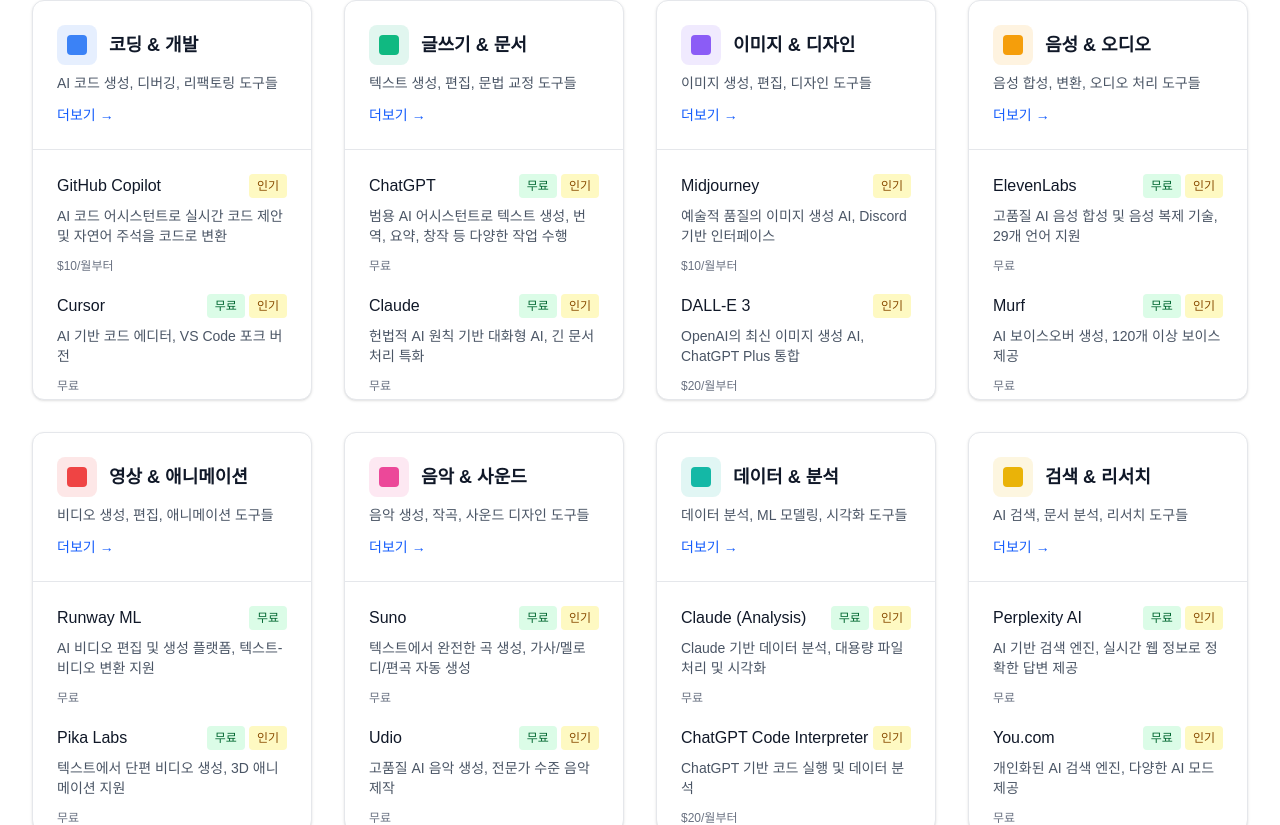
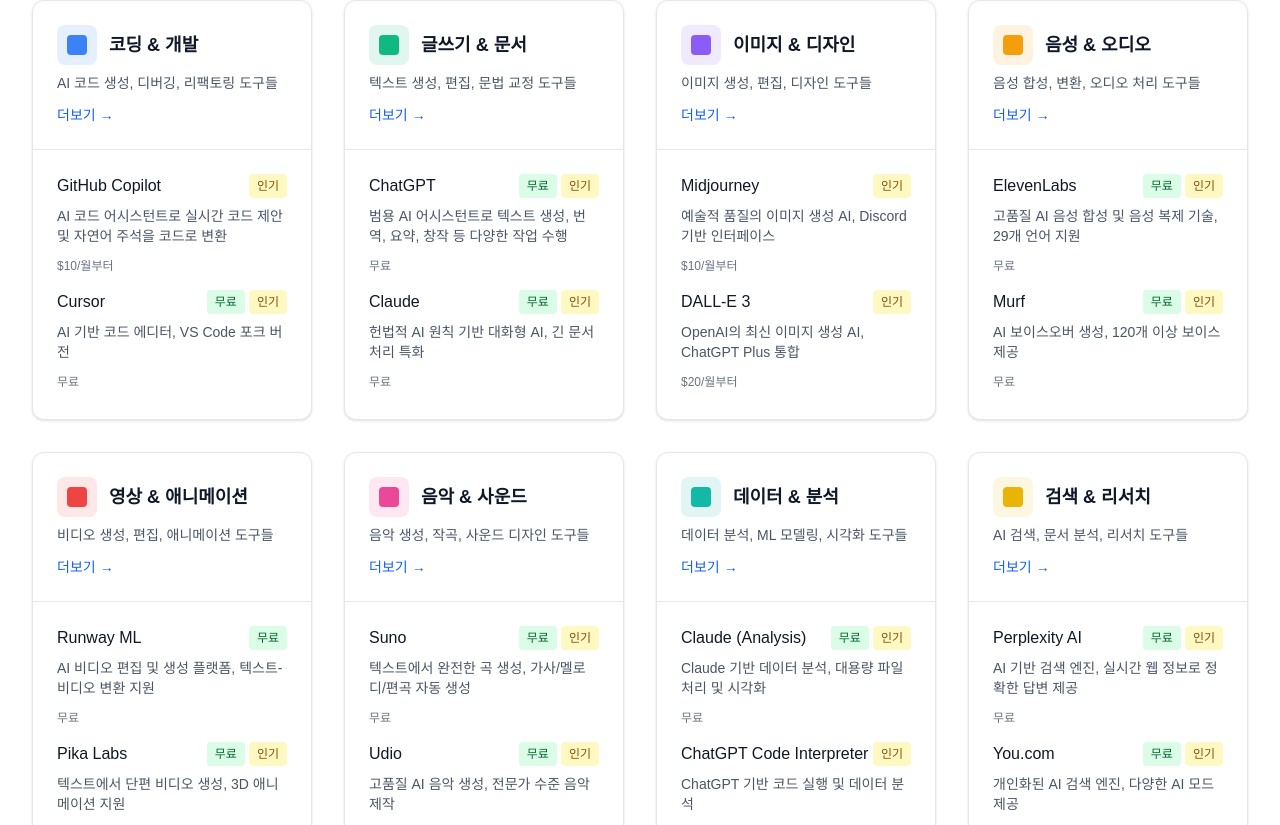
Before and after one commit to JaiIn/we-all-ai, a Next.js app: page / in a window 1280 px wide. Shown: the part 715-1540 px from the top of the page. Built offline with nearby package versions, Linux system fonts and the light colour scheme.

Commit message:
fix: 카드 디자인, 보여주기 갯수 수정

```diff
--- a/app/page.tsx
+++ b/app/page.tsx
@@ -66,10 +66,10 @@
 
         <div className="grid grid-cols-1 md:grid-cols-2 lg:grid-cols-3 xl:grid-cols-4 gap-8">
           {categories.map((category) => {
-            const categoryTools = getToolsByCategory(category.id).slice(0, 3);
+            const categoryTools = getToolsByCategory(category.id).slice(0, 2);
 
             return (
-              <div key={category.id} className="bg-white dark:bg-gray-800 rounded-xl shadow-sm border border-gray-200 dark:border-gray-700 overflow-hidden h-[400px] flex flex-col">
+              <div key={category.id} className="bg-white dark:bg-gray-800 rounded-xl shadow-sm border border-gray-200 dark:border-gray-700 overflow-hidden h-[420px] flex flex-col">
                 {/* 카테고리 헤더 */}
                 <div className="p-6 border-b border-gray-200 dark:border-gray-700">
                   <div className="flex items-center space-x-3 mb-2">
@@ -99,7 +99,7 @@
                 </div>
 
                 {/* 도구 목록 */}
-                <div className="p-6 space-y-5 flex-1">
+                <div className="p-6 space-y-4 flex-1">
                   {categoryTools.length > 0 ? (
                     categoryTools.map((tool) => (
                       <div key={tool.id} className="group">
```
